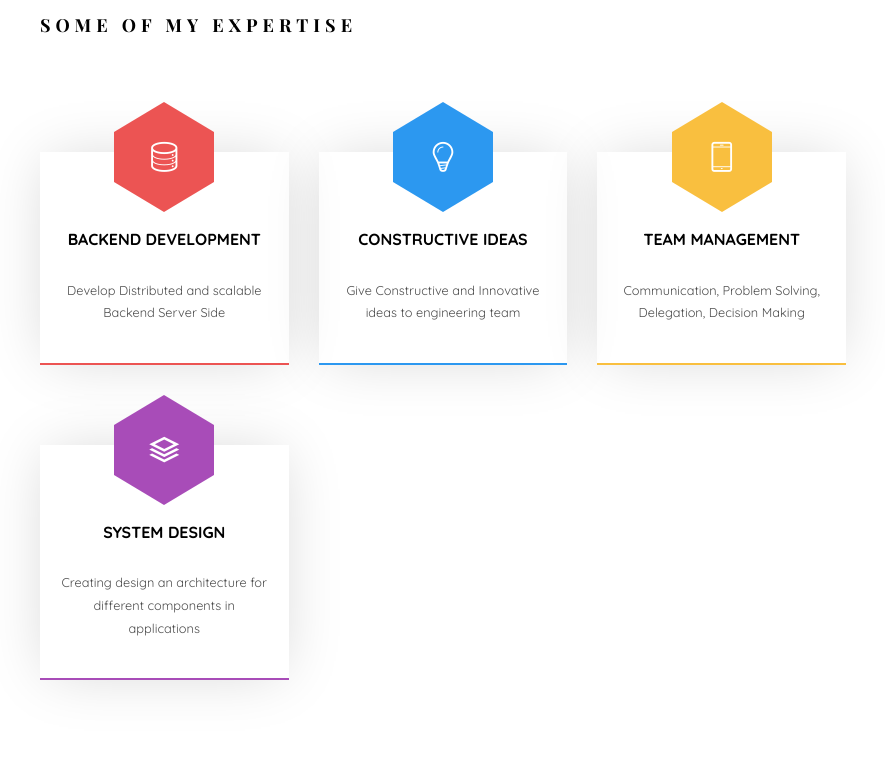
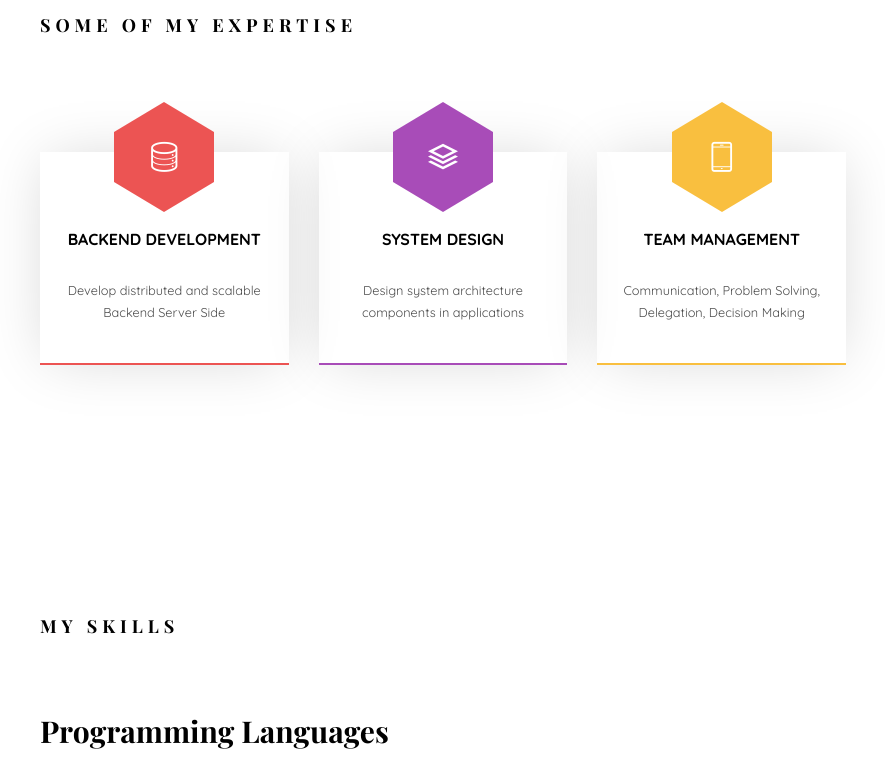
Before and after one commit to Nansky/Nansky.github.io, a plain HTML site: page index.html in a window 1280 px wide. Shown: the part 1620-2395 px from the top of the page, without its empty margins (347-1232 px from the left). Drawn offline with nearby package versions, Linux system fonts and the light colour scheme; files whose address does not match are found by name; a web font is replaced by a local one.

Commit message:
update expertise content

```diff
--- a/index.html
+++ b/index.html
@@ -187,18 +187,18 @@ Copyright <script>document.write(new Date().getFullYear());</script> All rights
 								</span>
 								<div class="desc">
 									<h3>Backend Development</h3>
-									<p>Develop Distributed and scalable Backend Server Side</p>
+									<p>Develop distributed and scalable Backend Server Side</p>
 								</div>
 							</div>
 						</div>
 						<div class="col-md-4 text-center animate-box">
-							<div class="services color-1">
+							<div class="services color-4">
 								<span class="icon">
-									<i class="icon-bulb"></i>
+									<i class="icon-layers2"></i>
 								</span>
 								<div class="desc">
-									<h3>Constructive Ideas</h3>
-									<p>Give Constructive and Innovative ideas to engineering team</p>
+									<h3>System Design</h3>
+									<p>Design system architecture components in applications</p>
 								</div>
 							</div>
 						</div>
@@ -210,17 +210,6 @@ Copyright <script>document.write(new Date().getFullYear());</script> All rights
 								<div class="desc">
 									<h3>Team Management</h3>
 									<p>Communication, Problem Solving, Delegation, Decision Making</p>
-								</div>
-							</div>
-						</div>
-						<div class="col-md-4 text-center animate-box">
-							<div class="services color-4">
-								<span class="icon">
-									<i class="icon-layers2"></i>
-								</span>
-								<div class="desc">
-									<h3>System Design</h3>
-									<p>Creating design an architecture for different components in applications</p>
 								</div>
 							</div>
 						</div>
```
